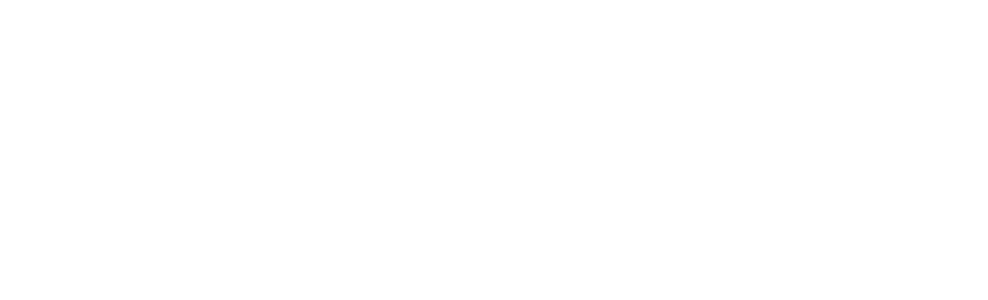
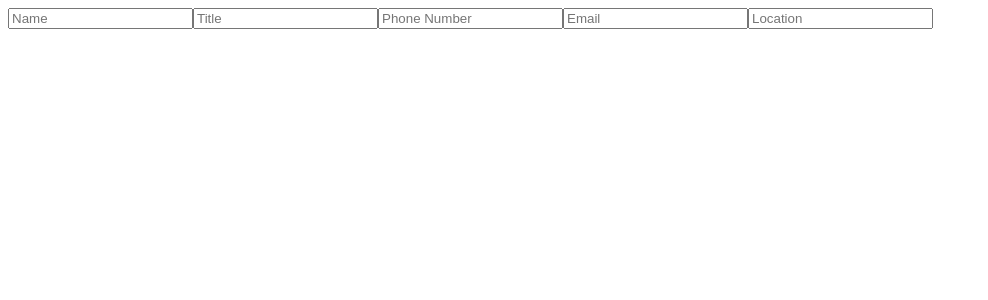
Before and after one commit to Faith-Gray/CV-Application, a React (Vite) app: page / in a window 1280 px wide. Shown: the top 300 px of the page, without its empty margins (0-988 px from the left). Built offline with nearby package versions, Linux system fonts and the light colour scheme.

Commit message:
List out components. Add form for Header to enter candidate's personal information

```diff
--- a/src/App.jsx
+++ b/src/App.jsx
@@ -1,15 +1,25 @@
 import { useState } from 'react'
 import './App.css'
+import HeaderForm from './components/HeaderForm'
 
 function App() {
   const [count, setCount] = useState(0)
 
   return (
     <div className="App">
-
+      <HeaderForm />
 
     </div>
   )
 }
 
 export default App
+
+
+//components
+//Header - Name, job title? phone, email, location
+
+//Work Experience - Job Component - be able to add and delete these
+//job title, company, dates, bullet points
+
+//Education - School, Dates - be able to add and delete
--- /dev/null
+++ b/src/components/HeaderForm.jsx
@@ -0,0 +1,21 @@
+import { useState } from "react";
+
+function HeaderForm() {
+    const [ resumeName, resumeTitle, phoneNumber, email, location ] = useState('');
+
+    function handleChange(e) {
+        setFormInput(e.currentTarget.value)
+    };
+
+    return (
+        <form>
+            <input value={resumeName} type="text" onChange={handleChange} placeholder="Name"/>
+            <input value={resumeTitle} type="text" onChange={handleChange} placeholder="Title"/>
+            <input value={phoneNumber} type="text" onChange={handleChange} placeholder="Phone Number"/>
+            <input value={email} type="text" onChange={handleChange} placeholder="Email"/>
+            <input value={location} type="text" onChange={handleChange} placeholder="Location"/>
+        </form>
+    );
+};
+
+export default HeaderForm;
```
